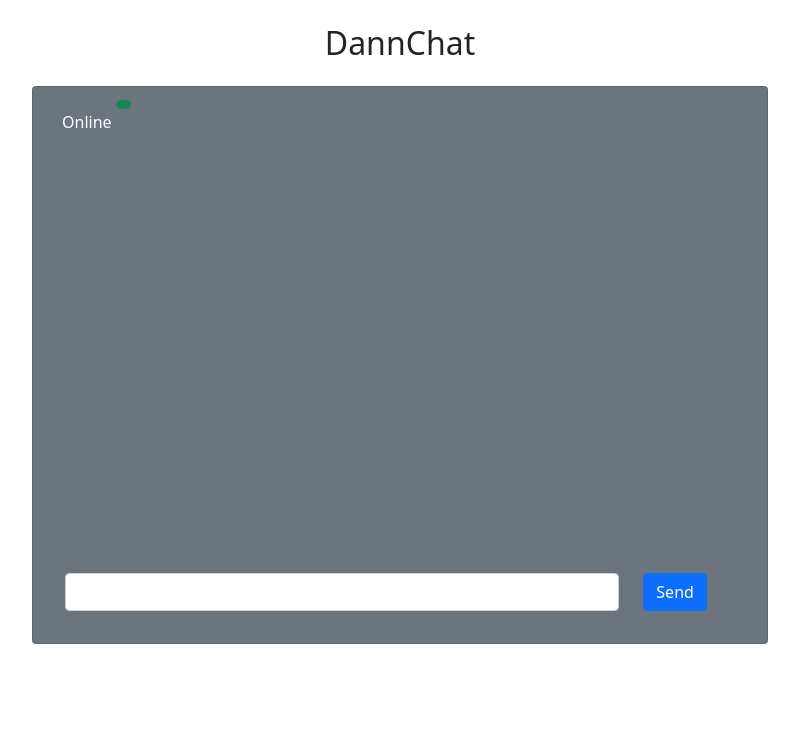
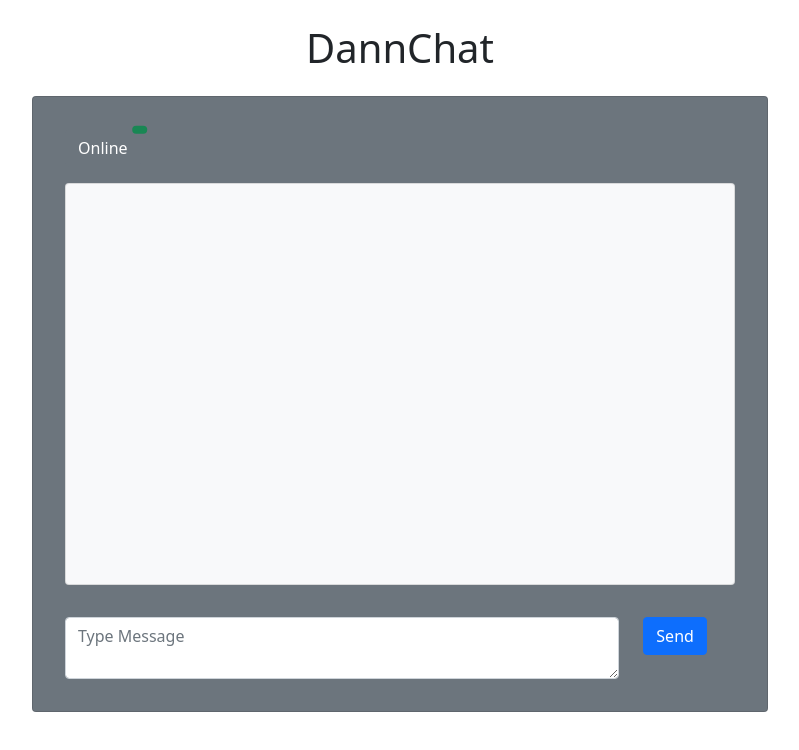
Before and after one commit to agastyandanu/realtime-chat, a plain HTML site: page index.html in a window 1280 px wide. Shown: the whole page, without its empty margins (240-1039 px from the left). Drawn offline with nearby package versions, Linux system fonts and the light colour scheme; no server answers.

Commit message:
19/08/21

```diff
--- a/index.html
+++ b/index.html
@@ -11,42 +11,45 @@
     <body>
         <div class="container">
             <div class="text-center m-4">
-                <h2>DannChat</h2>
+                <h1>DannChat</h1>
             </div>
             <div class="row">
                 <div class="col-md-8 offset-2">
                     <div class="card bg-secondary p-3">
-                        <div class="text-white ml-3">
+                        <div class="text-white m-3">
                             <button type="button" class="btn btn-secondary position-relative">
                                 Online
-                                <span class="position-absolute top-0 start-100 translate-middle badge rounded-pill bg-success">
-                                    <span id="totalUserOnline"></span>
-                                  <span class="visually-hidden">unread messages</span>
+                                <span class="position-absolute top-0 start-100 translate-middle badge rounded-pill bg-success" id="totalUserOnline">
                                 </span>
                               </button>
                         </div>
 
-                        <div id="message-list" style="height: 50vh; overflow-y: auto;" class="p-3">
-                            <!-- Message Here -->
+                        <div class="card bg-light mx-3">
+                            <div class="p-3" id="message-list" style="height: 50vh; overflow-y: auto;">
+                                <!-- Message Here -->
+                            </div>
                         </div>
 
                         <div id="form-message">
                             <div class="row mt-3 p-3">
                                 <div class="col-10">
-                                    <input type="text" class="form-control" id="message">
+                                    <textarea type="text" class="form-control" id="message" placeholder="Type Message"></textarea>
                                 </div>
                                 <div class="col-2">
                                     <button class="btn btn-primary" id="sendMessage">Send</button>
                                 </div>
                             </div>
                         </div>
+
                     </div>
                 </div>
             </div>
         </div>
     </body>
 
+    <!-- JQuery -->
     <script type="text/javascript" src="http://code.jquery.com/jquery-1.7.1.min.js"></script>
+    <!-- Socket io -->
     <script src="/socket.io/socket.io.js"></script>
     <script>
         var socket = io()
@@ -54,7 +57,7 @@
         socket.emit('join')
         socket.on('message', (param) => {
             $("#message-list").append(`
-                <div class="card mt-1">
+                <div class="card bg-success text-light mt-1" style="border-radius: 10px">
                     <div class="card-body">
                         ${param.text}
                     </div>
@@ -63,13 +66,14 @@
         })
         socket.on('countUserOnline', (countUserOnline) => {
             $("#totalUserOnline").text(countUserOnline);
-            alert(countUserOnline);
         })
         $('#sendMessage').click(() => {
             socket.emit('message', {
                 text: $("#message").val()
             })
+            $('#message').val('');
         })
     </script>
+    <!-- Bootstrap -->
     <script src="https://cdn.jsdelivr.net/npm/bootstrap@5.1.0/dist/js/bootstrap.bundle.min.js" integrity="sha384-U1DAWAznBHeqEIlVSCgzq+c9gqGAJn5c/t99JyeKa9xxaYpSvHU5awsuZVVFIhvj" crossorigin="anonymous"></script>
 </html>
```
